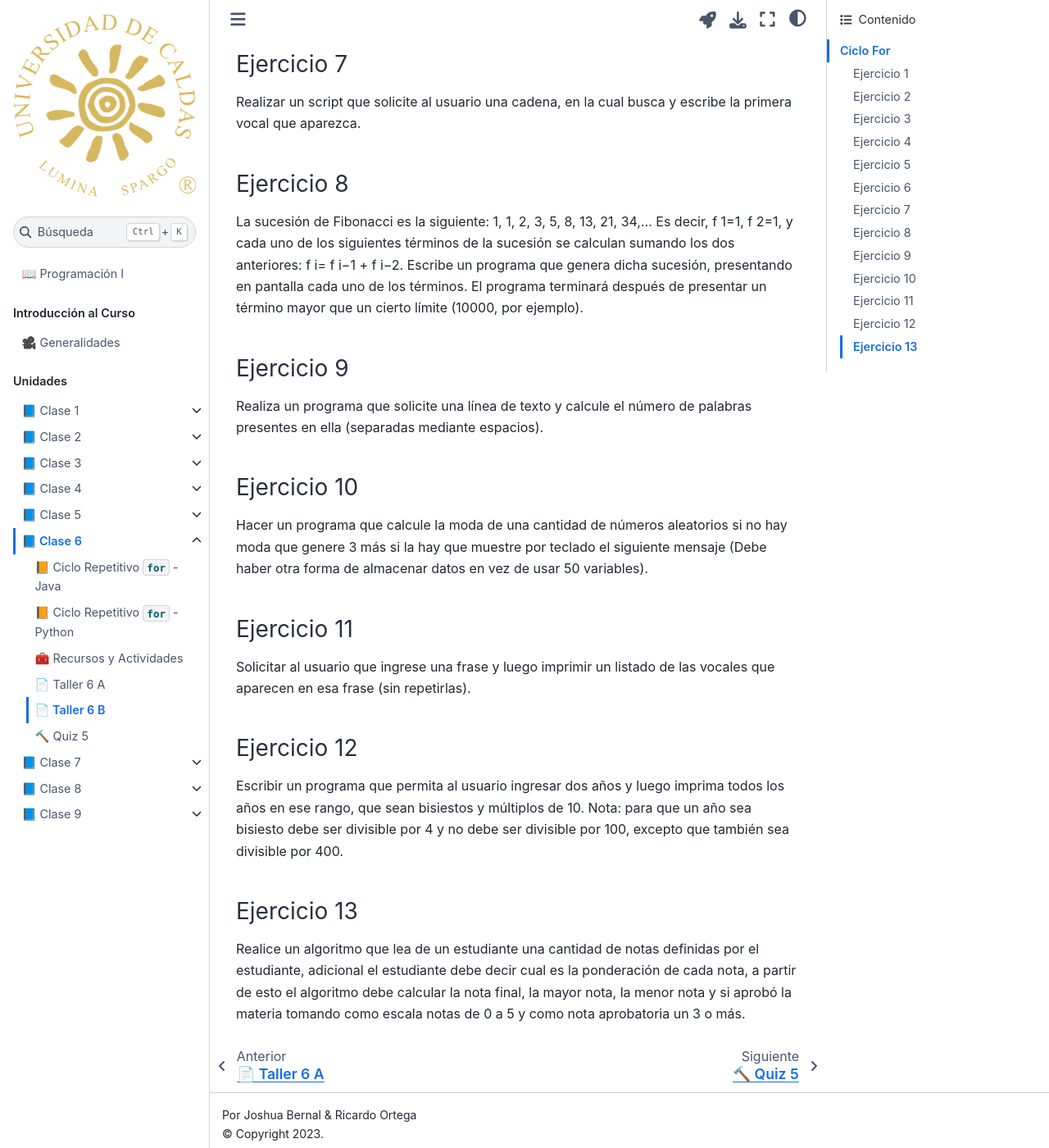
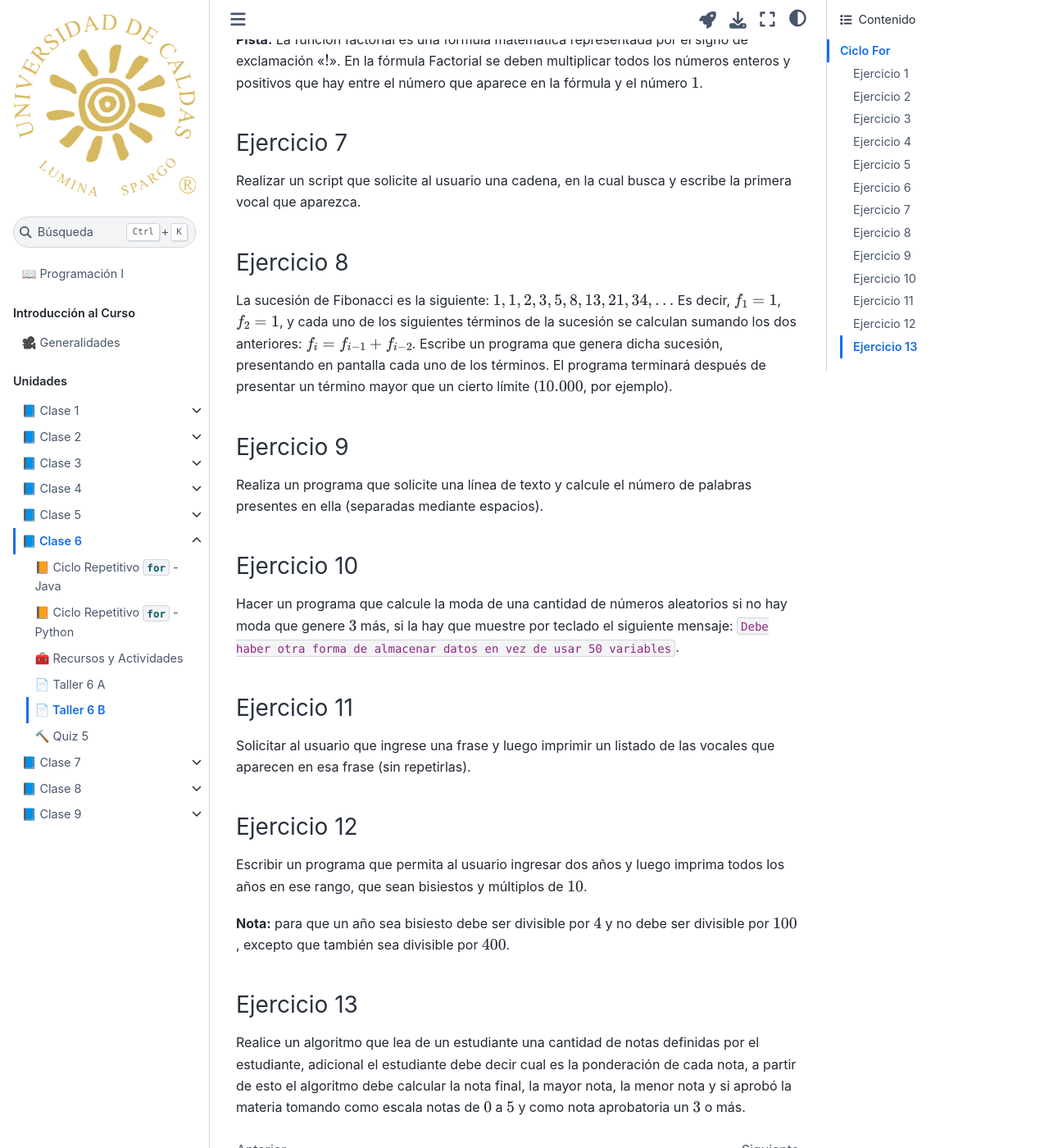
Before and after one commit to BioAITeamLearning/prog1-2023-02-ucaldas, a Jupyter Book: the page built from content/talleres/taller6_B.md, in a window 1280 px wide and 1400 px high, scrolled down 1625 px. Shown: the whole window at 82% size. Built offline with Jupyter Book 1.0.4 settings and Sphinx 7.4.7 and the Sphinx Book theme 1.1.4, drawn with Linux system fonts in a browser that asks for light colours; some of the changed text lies outside the part shown.

Commit message:
formato taller 6 y taller 9

```diff
--- a/content/talleres/taller6_B.md
+++ b/content/talleres/taller6_B.md
@@ -24,52 +24,57 @@
 :::
 
 ### Ejercicio 1
-Construya un algoritmo que reciba como entrada un cierto valor n, y genere como salida n veces la frase “Las 6 lukas del bus se fueron en empanadas”.
+Construya un algoritmo que reciba como entrada un cierto valor $n$, y genere como salida $n$ veces la frase `Las 6 lukas del bus se fueron en empanadas`.
 
-- Debe mostrar n salidas
-- Debe mostrar n veces la frase en una única salida
-- Debe utilizar break; si n=2
+- Debe mostrar $n$ salidas
+- Debe mostrar $n$ veces la frase en una única salida
+- Debe utilizar `break` si $n=2$
 
 ### Ejercicio 2
-Hacer un script que imprima los 20 primeros números primos y los 20 impares, sus cuadrados y calcular la multiplicación de los números pares e impares impresos.
+Hacer un script que imprima los $20$ primeros números primos y los $20$ impares, sus cuadrados y calcular la multiplicación de los números pares e impares impresos.
 
 ### Ejercicio 3
-Realizar un script que pida n cantidad de números random e imprima el número mayor y el número menor.
+Realizar un script que pida $n$ cantidad de números random e imprima el número mayor y el número menor.
 
 ### Ejercicio 4
 Escribe un script que pida al usuario una cadena de caracteres y que imprima la misma cadena, pero sustituyendo las vocales por guiones.
 
 ### Ejercicio 5
-Escribir un script que lea un entero y un carácter. La salida debe ser un triángulo dibujado con el carácter dado y de anchura máxima dada por el entero leído. Por ejemplo su entero es 7 y el carácter es „O‟, el triángulo debe ser:
+Escribir un script que lea un entero y un carácter. La salida debe ser un triángulo dibujado con el carácter dado y de anchura máxima dada por el entero leído.
 
-   0
-  000
- 00000
-0000000
+Por ejemplo su entero es $7$ y el carácter es `0`, el triángulo debe ser:
+
+        0
+       000
+      00000
+     0000000
 
 ### Ejercicio 6
-Escribe un programa que lea un número n y calcule su factorial (n!)
-* pista(La función factorial es una fórmula matemática representada por el signo de exclamación "!". En la fórmula Factorial se deben multiplicar todos los números enteros y positivos que hay entre el número que aparece en la fórmula y el número 1)
+Escribe un programa que lea un número $n$ y calcule su factorial ($n!$)
+
+**Pista:** La función factorial es una fórmula matemática representada por el signo de exclamación "$!$". En la fórmula Factorial se deben multiplicar todos los números enteros y positivos que hay entre el número que aparece en la fórmula y el número $1$.
 
 ### Ejercicio 7
 Realizar un script que solicite al usuario una cadena, en la cual busca y escribe la primera vocal que aparezca.
 
 ### Ejercicio 8
-La sucesión de Fibonacci es la siguiente: 1, 1, 2, 3, 5, 8, 13, 21, 34,...
-Es decir, f 1=1, f 2=1, y cada uno de los siguientes términos de la sucesión se calculan sumando los dos anteriores: f i= f i−1 + f i−2. Escribe un programa que genera dicha sucesión, presentando en pantalla cada uno de los términos. El programa terminará después de presentar un término mayor que un cierto límite (10000, por ejemplo).
+La sucesión de Fibonacci es la siguiente: $1, 1, 2, 3, 5, 8, 13, 21, 34, ...$
+Es decir, $f_1=1$, $f_2=1$, y cada uno de los siguientes términos de la sucesión se calculan sumando los dos anteriores: $f_i=f_{i−1} + f_{i−2}$. Escribe un programa que genera dicha sucesión, presentando en pantalla cada uno de los términos. El programa terminará después de presentar un término mayor que un cierto límite ($10.000$, por ejemplo).
 
 
 ### Ejercicio 9
 Realiza un programa que solicite una línea de texto y calcule el número de palabras presentes en ella (separadas mediante espacios).
 
 ### Ejercicio 10
-Hacer un programa que calcule la moda de una cantidad de números aleatorios si no hay moda que genere 3 más si la hay que muestre por teclado el siguiente mensaje (Debe haber otra forma de almacenar datos en vez de usar 50 variables).
+Hacer un programa que calcule la moda de una cantidad de números aleatorios si no hay moda que genere $3$ más, si la hay que muestre por teclado el siguiente mensaje: `Debe haber otra forma de almacenar datos en vez de usar 50 variables`.
 
 ### Ejercicio 11
 Solicitar al usuario que ingrese una frase y luego imprimir un listado de las vocales que aparecen en esa frase (sin repetirlas).
 
 ### Ejercicio 12
-Escribir un programa que permita al usuario ingresar dos años y luego imprima todos los años en ese rango, que sean bisiestos y múltiplos de 10. Nota: para que un año sea bisiesto debe ser divisible por 4 y no debe ser divisible por 100, excepto que también sea divisible por 400.
+Escribir un programa que permita al usuario ingresar dos años y luego imprima todos los años en ese rango, que sean bisiestos y múltiplos de $10$.
+
+**Nota:** para que un año sea bisiesto debe ser divisible por $4$ y no debe ser divisible por $100$, excepto que también sea divisible por $400$.
 
 ### Ejercicio 13
-Realice un algoritmo que lea de un estudiante una cantidad de notas definidas por el estudiante, adicional el estudiante debe decir cual es la ponderación de cada nota, a partir de esto el algoritmo debe calcular la nota final, la mayor nota, la menor nota y si aprobó la materia tomando como escala notas de 0 a 5 y como nota aprobatoria un 3 o más.
+Realice un algoritmo que lea de un estudiante una cantidad de notas definidas por el estudiante, adicional el estudiante debe decir cual es la ponderación de cada nota, a partir de esto el algoritmo debe calcular la nota final, la mayor nota, la menor nota y si aprobó la materia tomando como escala notas de $0$ a $5$ y como nota aprobatoria un $3$ o más.
```
Also changed, not shown: content/Unidad9.md (+26 -13 lines), content/resources/clase-9/recursos-clase9.md (+2 -2 lines), content/talleres/taller6_A.md (+23 -19 lines), content/talleres/taller9.md (+24 -14 lines), content/notebooks/Clase9-Java.ipynb, content/notebooks/Clase9-Python.ipynb, 11 other files.
